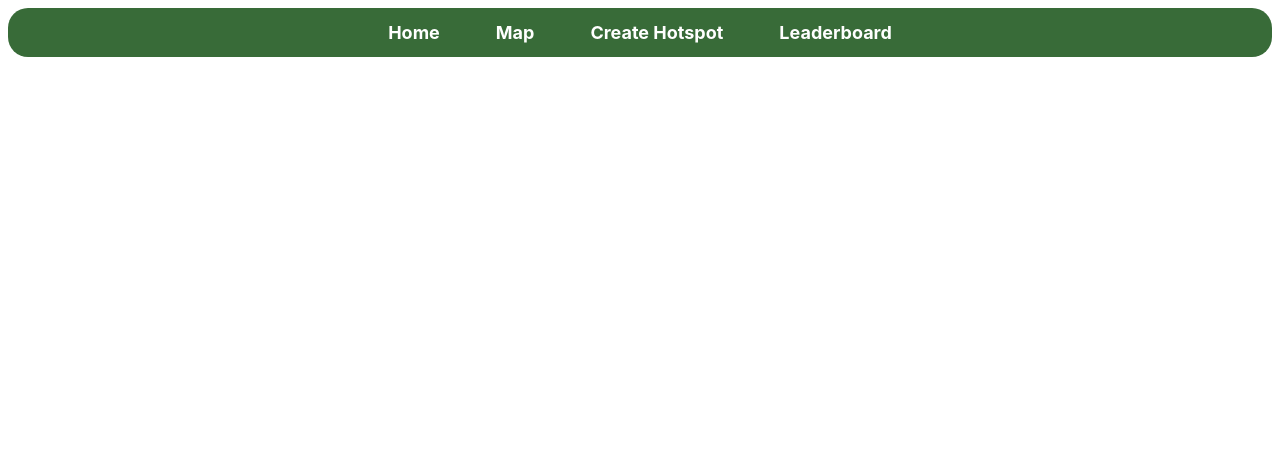
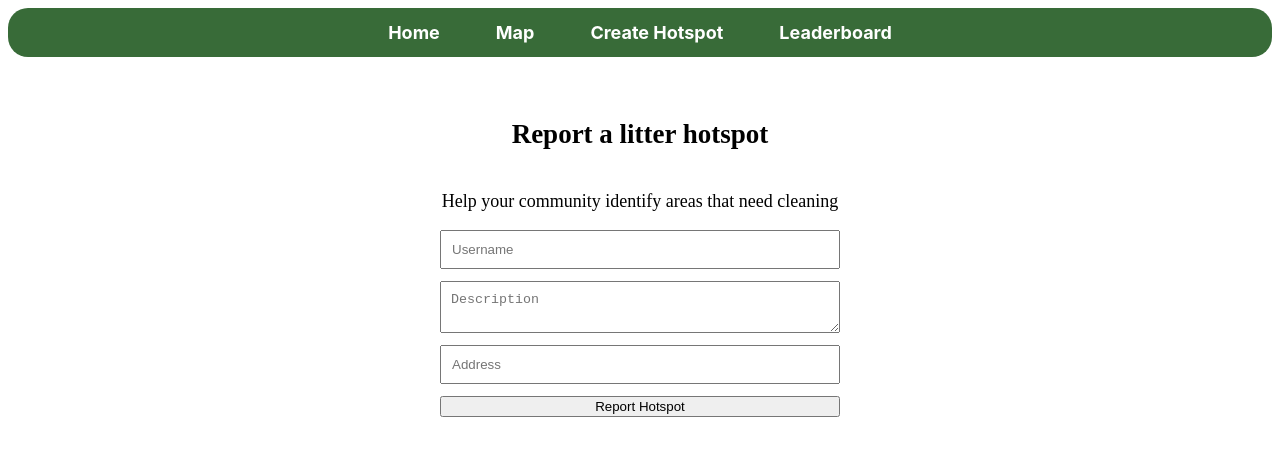
Before and after one commit to andrinanisbet/cleanquest, a React (Vite) app in the folder client/: page /report-hotspot in a window 1280 px wide. Shown: the top 456 px of the page. Built offline with nearby package versions, Linux system fonts and the light colour scheme.

Commit message:
Rename create hotspot page and move styling to CSS

```diff
--- a/client/src/App.jsx
+++ b/client/src/App.jsx
@@ -7,7 +7,7 @@ import "leaflet/dist/leaflet.css";
 import MapPage from "./pages/mapPage/mapPage";
 import Home from "./pages/homePage/homePage";
 import NavigationBar from "./components/NavigationBar/NavBar";
-import CreateHotspot from "./pages/createHotspotPage/createHotspot";
+import ReportHotspot from "./pages/reportHotspotPage/reportHotspot";
 import Leaderboard from "./pages/leaderboardPage/leaderboard";
 import ProfilePage from "./pages/profilePage/profilePage";
 
@@ -19,7 +19,7 @@ function App() {
       <Routes>
         <Route path="/" element={<Home />} />
         <Route path="/map" element={<MapPage />} />
-        <Route path="/create-hotspot" element={<CreateHotspot />} />
+        <Route path="/report-hotspot" element={<ReportHotspot />} />
         <Route path="/leaderboard" element={<Leaderboard />} />
         <Route path="/login" element={<LoginPage/>}/>
         <Route path="/signup" element={<SignupPage/>}/>
--- /dev/null
+++ b/client/src/pages/reportHotspotPage/reportHotspot.css
@@ -0,0 +1,22 @@
+.create-hotspot-container {
+  display: flex;
+  flex-direction: column;
+  align-items: center;
+  padding: 20px;
+  font-size: 18px;
+}
+
+.create-hotspot-form {
+  display: flex;
+  flex-direction: column;
+  gap: 12px;
+  width: 100%;
+  max-width: 400px;
+}
+
+.create-hotspot-form input,
+.create-hotspot-form textarea {
+  width: 100%;
+  padding: 10px;
+  box-sizing: border-box;
+}
--- a/client/src/pages/createHotspotPage/createHotspot.jsx
+++ b/client/src/pages/reportHotspotPage/reportHotspot.jsx
@@ -1,8 +1,9 @@
 import { useState } from "react";
 import { useSelector } from "react-redux";
 import { useNavigate } from "react-router-dom";
+import "./ReportHotspot.css";
 
-export default function CreateHotspot() {
+export default function ReportHotspot() {
   const navigate = useNavigate();
 
   const selectedLocation = useSelector(
@@ -54,26 +55,16 @@ export default function CreateHotspot() {
   }
 
   return (
-    <div
-      style={{
-        display: "flex",
-        flexDirection: "column",
-        alignItems: "center",
-        padding: "20px",
-        fontSize: "18px",
-      }}
-    >
-      <h2>Create Hotspot</h2>
+    <div className="create-hotspot-container">
+      <h2>Report a litter hotspot</h2>
+
+      <p>Help your community identify areas that need cleaning</p>
 
       <form
         onSubmit={handleSubmit}
-        style={{
-          display: "flex",
-          justifyContent: "center",
-          flexDirection: "column",
-          gap: "10px",
-        }}
-      >
+        className="create-hotspot-form"
+>
+
         <input
           placeholder="Username"
           value={username}
@@ -92,7 +83,7 @@ export default function CreateHotspot() {
           onChange={(e) => setAddress(e.target.value)}
           required
         />
-        <button type="submit">Create Hotspot</button>
+        <button type="submit">Report Hotspot</button>
       </form>
     </div>
   );
```
